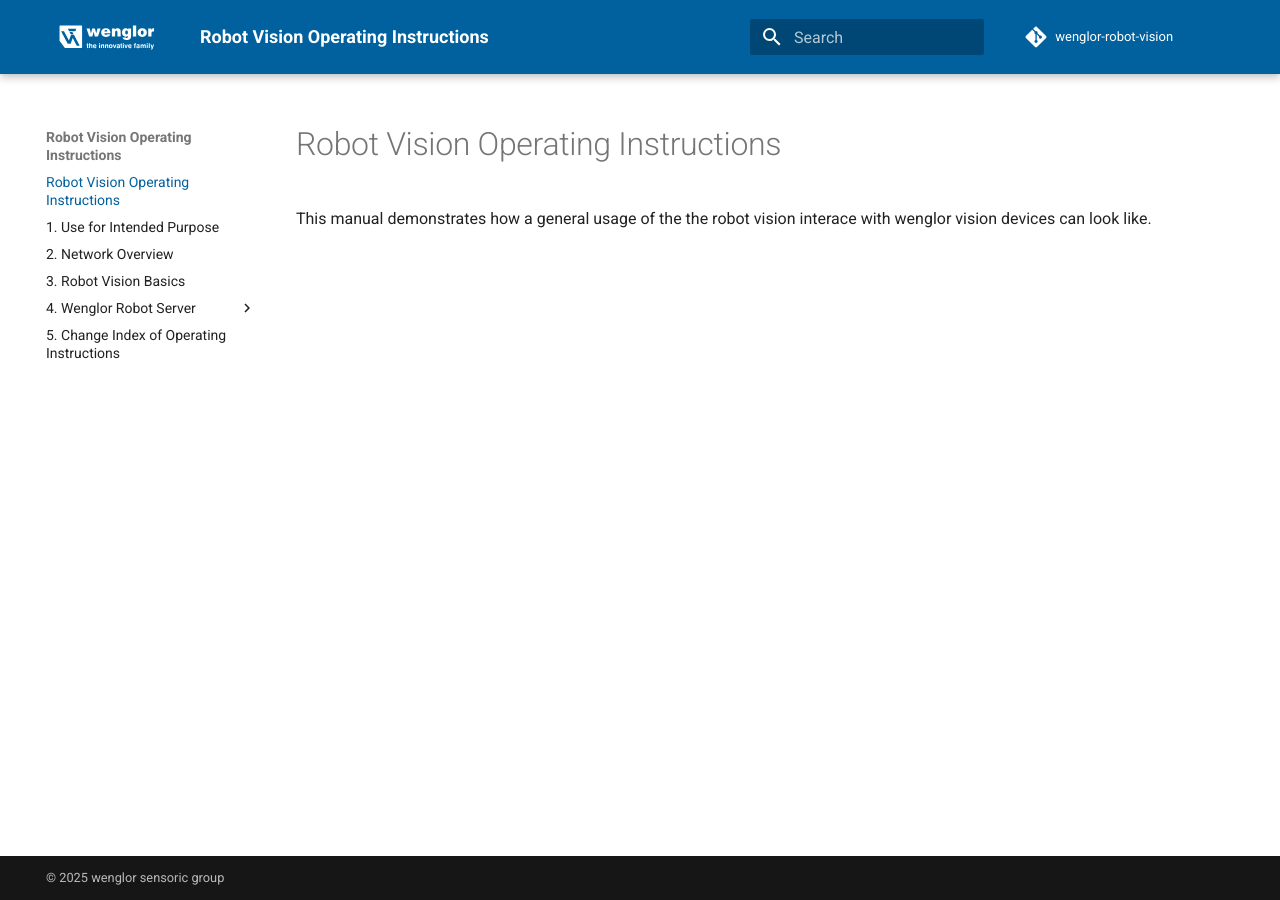
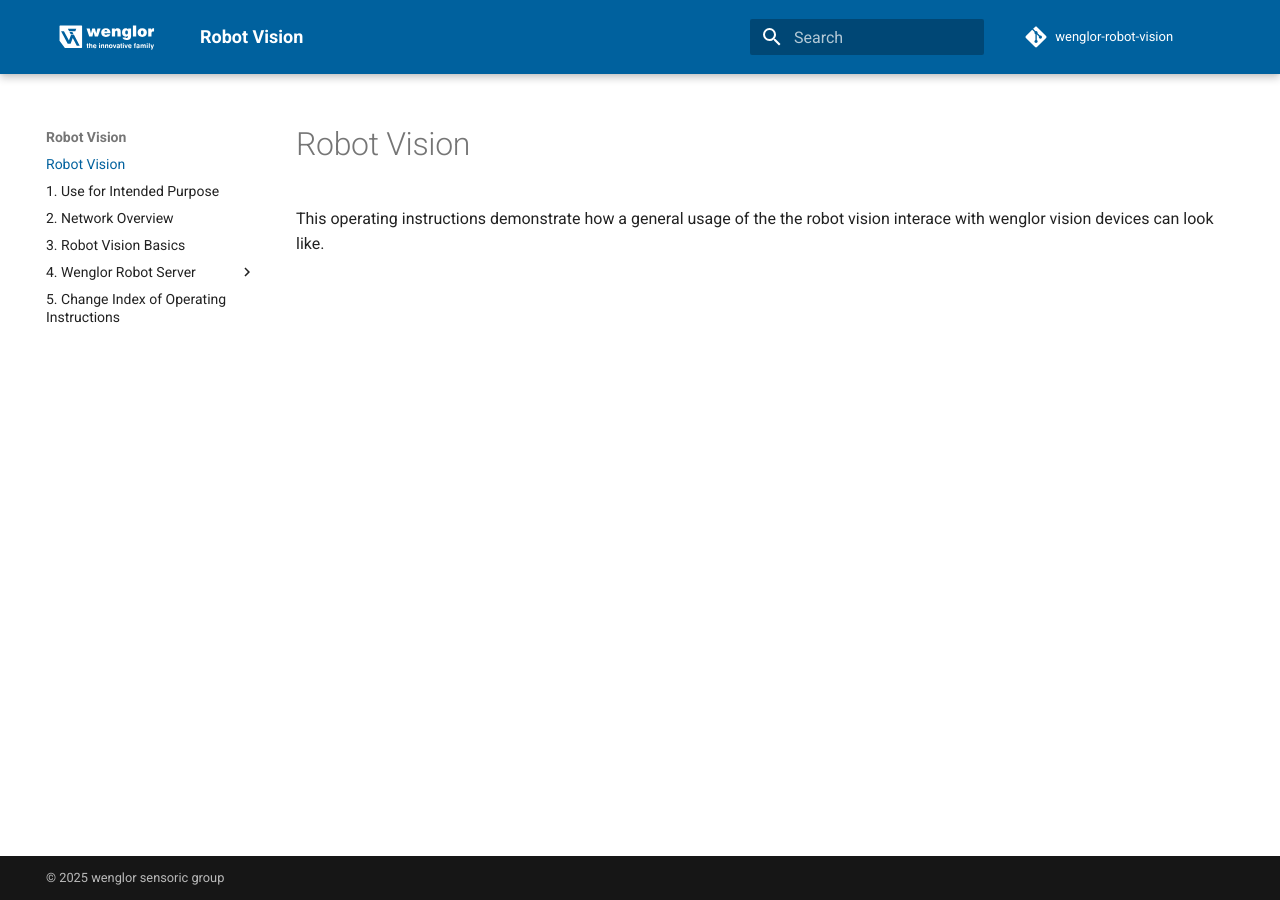
Before and after one commit to wenglor/wenglor-robot-vision, an MkDocs documentation site: the page built from docs/index.md, in a window 1280 px wide. Built offline with MkDocs 1.6.1 and Material for MkDocs 9.7.7, drawn with Linux system fonts in a browser that asks for light colours; comment, search, counter and statistics services are not loaded.

Commit message:
Minor site name update

```diff
--- a/docs/index.md
+++ b/docs/index.md
@@ -1,3 +1,3 @@
-# Robot Vision Operating Instructions
+# Robot Vision
 
-This manual demonstrates how a general usage of the the robot vision interace with wenglor vision devices can look like.
+This operating instructions demonstrate how a general usage of the the robot vision interace with wenglor vision devices can look like.
--- a/mkdocs.yml
+++ b/mkdocs.yml
@@ -1,4 +1,4 @@
-site_name: Robot Vision Operating Instructions
+site_name: Robot Vision
 site_description: General template for a robot vision application using the wenglor robot vision interface.
 site_url: https://wenglor.github.io/wenglor-robot-vision/
 repo_url: https://github.com/wenglor/wenglor-robot-vision
```
